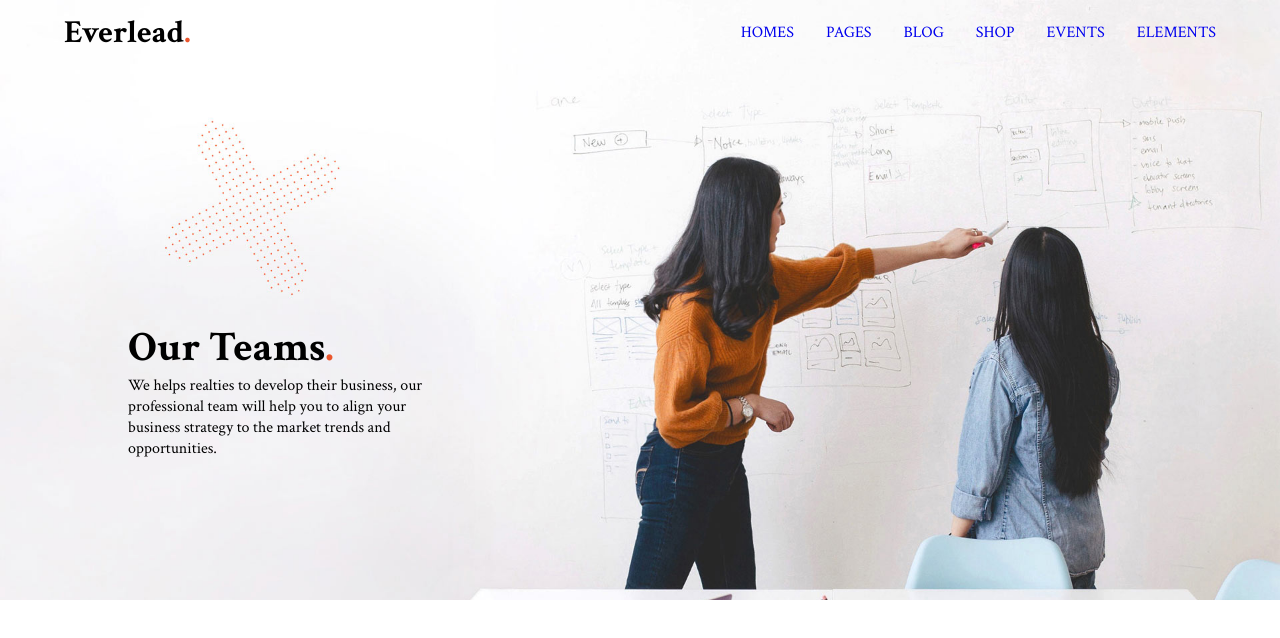
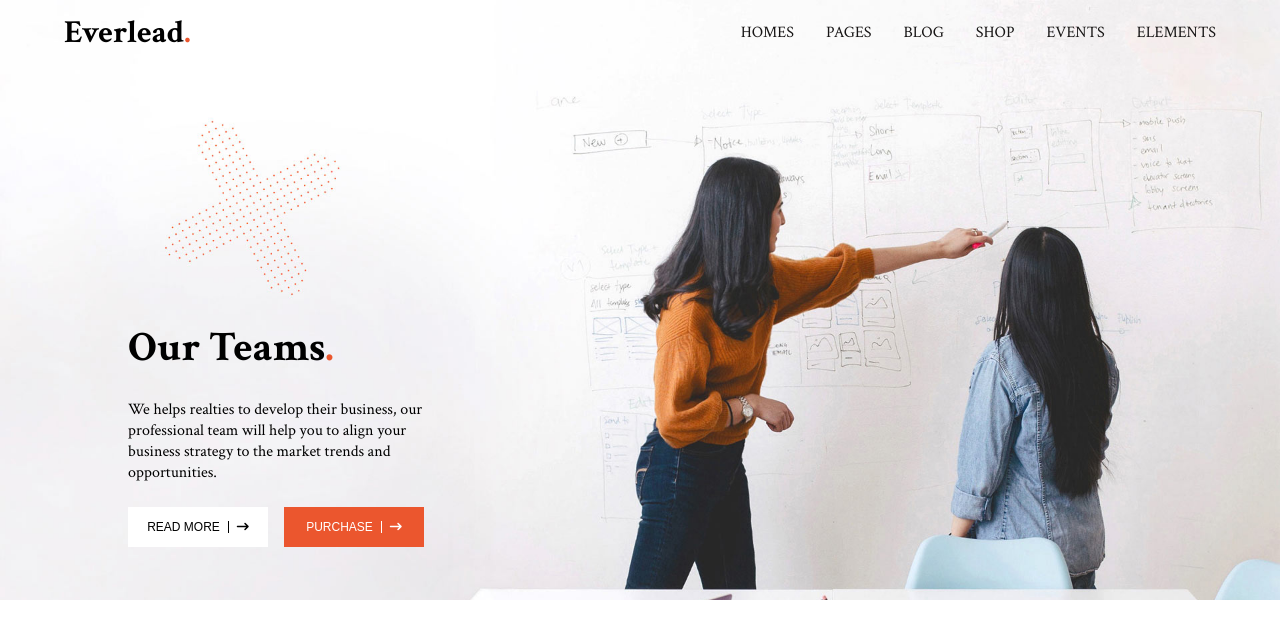
Before and after one commit to PietroDeBianchi/proj-html-vuejs, a Vue app: page / in a window 1280 px wide. Shown: the top 638 px of the page. Built offline with nearby package versions, Linux system fonts and the light colour scheme.

Commit message:
HEADER DONE

```diff
--- a/src/components/AppHeader.vue
+++ b/src/components/AppHeader.vue
@@ -28,6 +28,10 @@ export default {
                 <h1>Our Teams<span>.</span></h1>
                 <p>We helps realties to develop their business, our professional team will help
                     you to align your business strategy to the market trends and opportunities.</p>
+                <div class="btn-box">
+                    <button class="read-btn">READ MORE<i class="fa-solid fa-arrow-right-long"></i></button>
+                    <button class="purchase-btn">PURCHASE<i class="fa-solid fa-arrow-right-long"></i></button>
+                </div>
             </div>
 
         </div>
@@ -38,12 +42,12 @@ export default {
 @use "../styles/partials/mixins";
 @use "../styles/partials/variables" as *;
 
-// general tags
+// GENERAL TAGS
 span {
     color: $orange-first-color;
 }
 
-//top header-navigator style
+//HEADER-NAVIGATOR STYLE
 #navigator {
     position: fixed;
     width: 100vw;
@@ -62,14 +66,23 @@ span {
     .headerNavbar {
         @include mixins.d-flex-between;
         gap: 2rem;
+
+        a {
+            color: $black-third-color;
+
+            &:hover {
+                color: $orange-first-color;
+            }
+        }
     }
 }
 
-//top header-Jumbo style
+//HEADER-JUMBO STYLE
 #jumbo {
     background-image: url(../assets/img/rev-slider-main-home-img-03.jpg);
     background-size: cover;
     height: 600px;
+    text-align: start;
 
     .container {
         @include mixins.container-margin;
@@ -83,8 +96,29 @@ span {
 
         h1 {
             font-size: 42px;
+            margin-bottom: 24px;
         }
     }
 
+    // HEADER-JUMBO-BUTTON STYLE
+    .btn-box {
+        display: flex;
+        margin-top: 24px;
+        gap: 16px;
+
+        button {
+            font-size: 12px;
+        }
+
+        .read-btn {
+            @include mixins.button-white;
+            background-color: $white-first-color;
+        }
+
+        .purchase-btn {
+            @include mixins.button-orange;
+            background-color: $orange-first-color;
+        }
+    }
 }
 </style>
--- a/src/styles/partials/_mixins.scss
+++ b/src/styles/partials/_mixins.scss
@@ -15,3 +15,30 @@
     width: 80%;
     margin: auto;
 }
+
+@mixin button-white {
+    width: 140px;
+    height: 40px;
+    cursor: pointer;
+    border: none;
+
+    i {
+        margin-left: 8px;
+        padding-left: 8px;
+        border-left: 1px solid black;
+    }
+}
+
+@mixin button-orange {
+    width: 140px;
+    height: 40px;
+    cursor: pointer;
+    border: none;
+    color: white;
+
+    i {
+        margin-left: 8px;
+        padding-left: 8px;
+        border-left: 1px solid white;
+    }
+}
```
